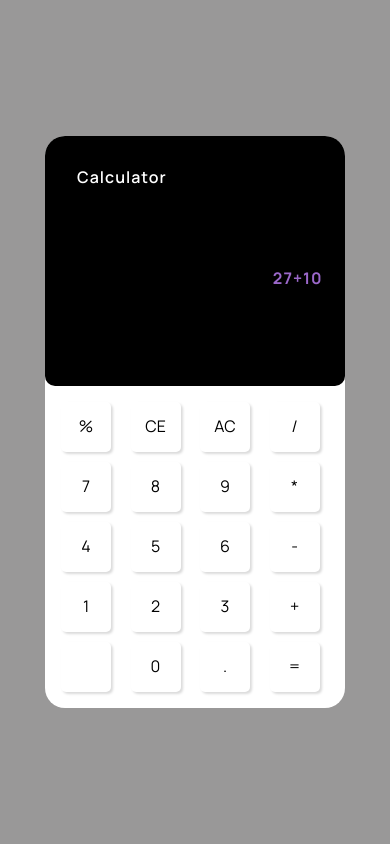
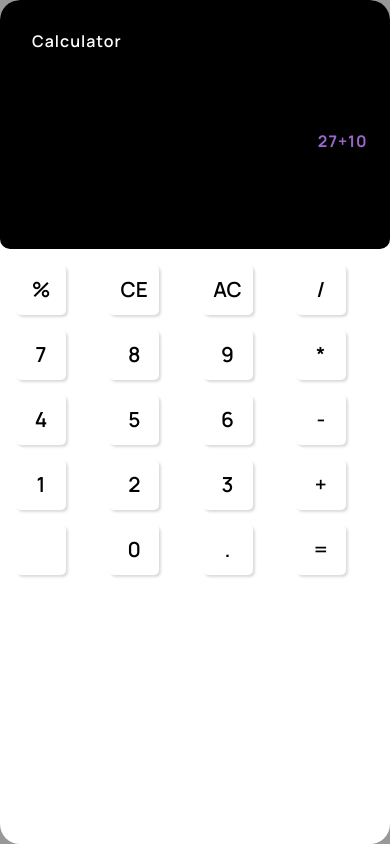
Before and after one commit to sestradarya/Calculator-app, a plain HTML site: page index.html in a window 390 px wide. Drawn offline with Linux system fonts and the light colour scheme.

Commit message:
some little shit

```diff
--- a/style.css
+++ b/style.css
@@ -68,7 +68,7 @@ input:focus{
 .buttons{
     display: grid;
     grid-template-columns: repeat(4, 1fr);
-    gap: 10px;
+    gap: 15px;
 }
 
 .buttons button {
@@ -80,9 +80,19 @@ input:focus{
   background-color: transparent;
   border: medium none;
   box-shadow: rgba(0, 0, 0, 0.15) 1.95px 1.95px 2.6px;
+
+  font-size: 1.3rem;
+  font-weight: 600;
 }
 
 .buttons button:active {
   box-shadow: rgba(99, 99, 99, 0.15) -1.95px -1.95px 2.6px,
     rgba(99, 99, 99, 0.15) -1.95px -1.95px 2.6px;
 }
+
+@media screen and (max-width: 900px) {
+    .wrapper{
+        max-width: 100%;
+        min-height: 100vh;
+    }
+}
```
